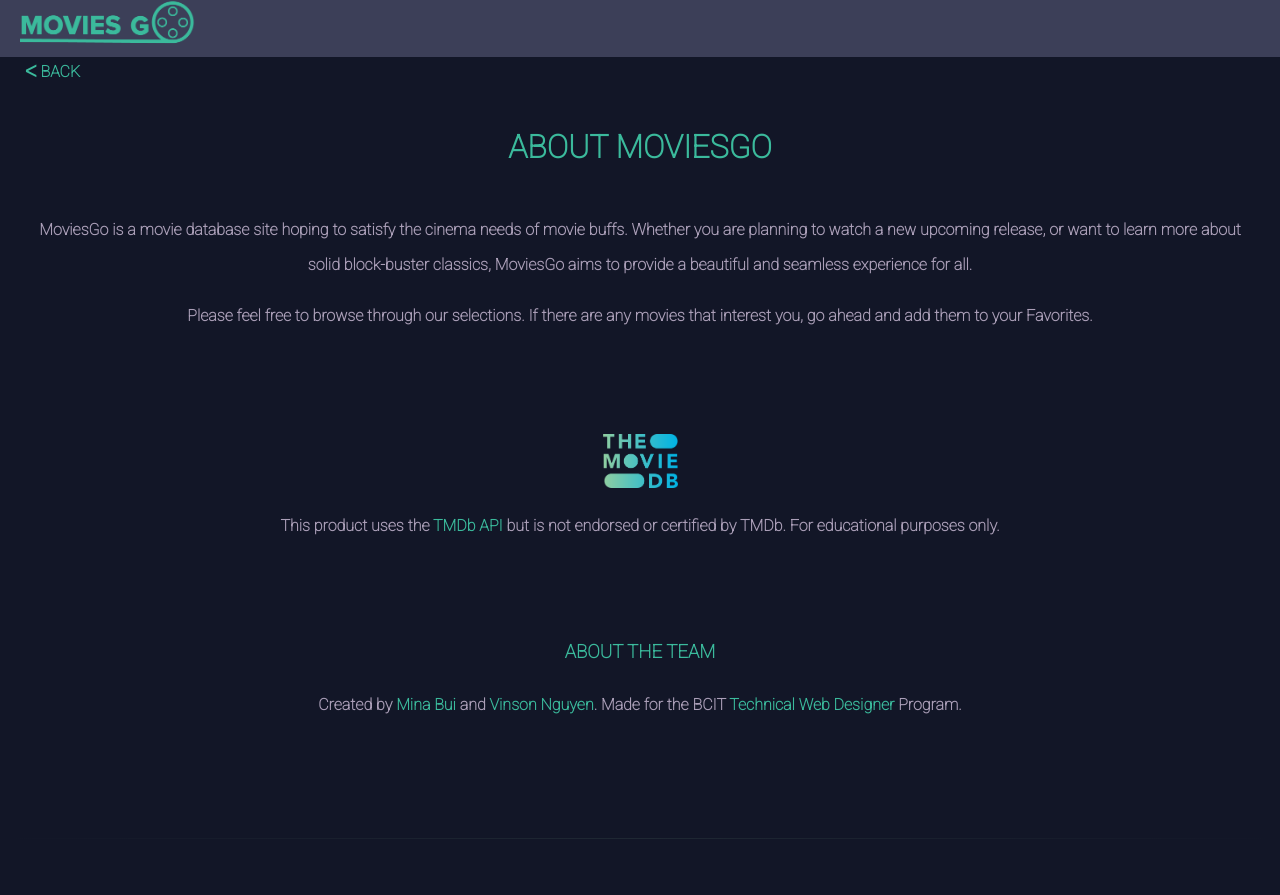
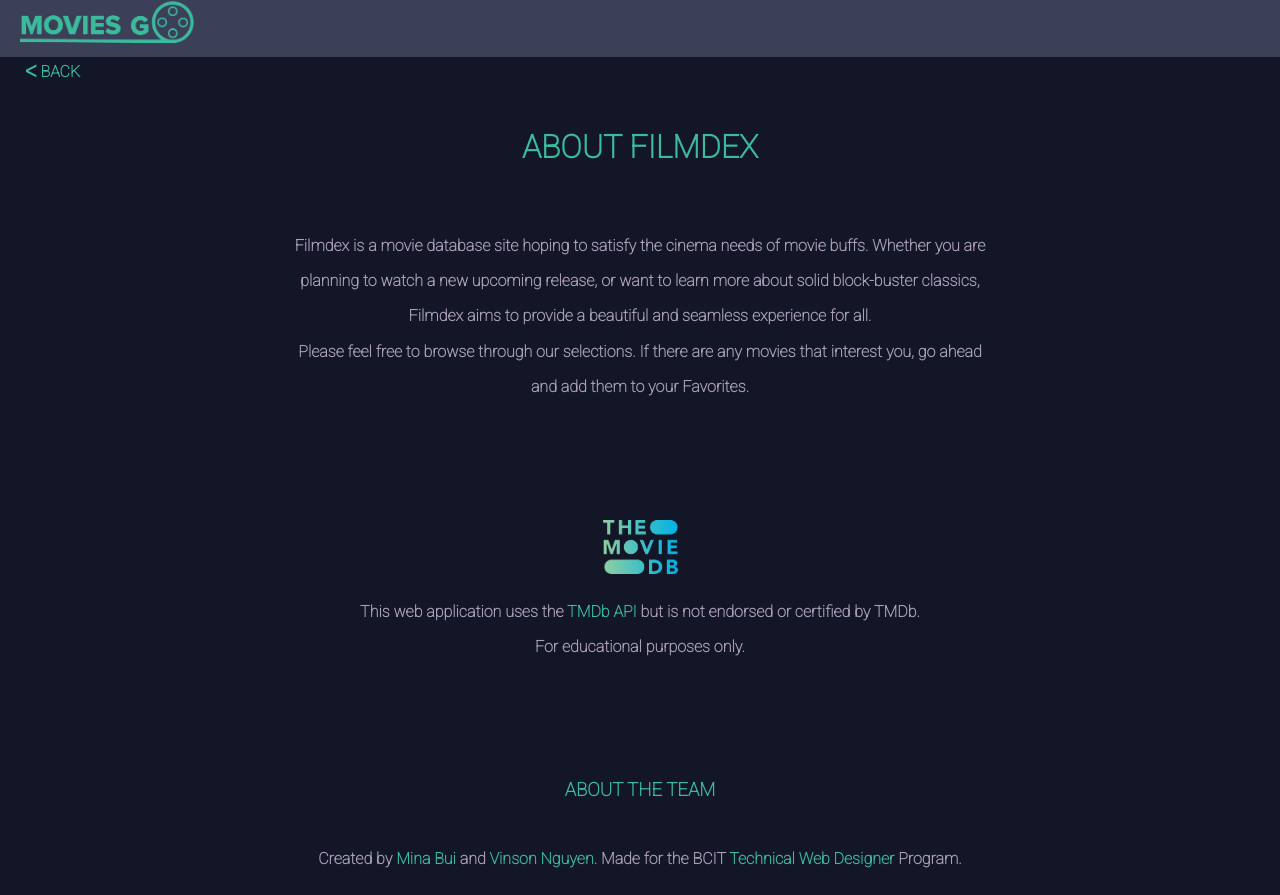
Before and after one commit to Uvacoder/movie-app-v3, a React app in the folder movie-app-starter/: page /about in a window 1280 px wide. Shown: the part 43-938 px from the top of the page. Built offline with nearby package versions, Linux system fonts and the light colour scheme; a web font is replaced by a local one; what use-global-hook would draw is missing.

Commit message:
cleaning up

```diff
--- a/movie-app-starter/public/index.html
+++ b/movie-app-starter/public/index.html
@@ -27,7 +27,7 @@
       work correctly both with client-side routing and a non-root public URL.
       Learn how to configure a non-root public URL by running `npm run build`.
     -->
-  <title>MoviesGo — The Ultimate Guide for Movies Anytime, Anywhere.</title>
+  <title>Filmdex — The Ultimate Guide for Movies Anytime, Anywhere.</title>
 </head>
 
 <body>
--- a/movie-app-starter/src/components/elements/About.js
+++ b/movie-app-starter/src/components/elements/About.js
@@ -7,21 +7,27 @@
 
     <Link to={'/'} className="go-back">&#5176; Back</Link>
 
-    <h2>About MoviesGo</h2>
-    <p><b>MoviesGo</b> is a movie database site hoping to satisfy the cinema needs of movie
+    <h2>About Filmdex</h2>
+    <div className="about-section-wrapper">
+      <p><b>Filmdex</b> is a movie database site hoping to satisfy the cinema needs of movie
         buffs. Whether you are planning to watch a new upcoming release, or want to
-        learn more about solid block-buster classics, MoviesGo aims to provide a
-        beautiful and seamless experience for all.</p>
-    <p>Please feel free to browse through our selections. If there are any movies that
+        learn more about solid block-buster classics, Filmdex aims to provide a
+        beautiful and seamless experience for all.<br></br>
+        Please feel free to browse through our selections. If there are any movies that
         interest you, go ahead and add them to your Favorites.</p>
+    </div>
 
     <div class="tmdb-logo">
       <a href="https://www.themoviedb.org/documentation/api"><img src="/../images/tmdb-logo.png" alt="TMDB Logo" className="no-hover"></img></a>
     </div>
-    <p>This product uses the <a href="https://www.themoviedb.org/documentation/api">TMDb API</a> but is not endorsed or certified by TMDb. For educational purposes only.</p>
+    <div className="about-section-wrapper">
+      <p>This web application uses the <a href="https://www.themoviedb.org/documentation/api">TMDb API</a> but is not endorsed or certified by TMDb. <br></br> For educational purposes only.</p>
+    </div>
 
     <h3>About the Team</h3>
-    <p>Created by <a href="https://mbui.bcitwebdeveloper.ca/">Mina Bui</a> and <a href="https://vnguyen.bcitwebdeveloper.ca/">Vinson Nguyen</a>. Made for the BCIT <a href="https://bcitwebdeveloper.ca/">Technical Web Designer</a> Program.</p>
+    <div className="about-section-wrapper">
+      <p>Created by <a href="https://mbui.bcitwebdeveloper.ca/">Mina Bui</a> and <a href="https://vnguyen.bcitwebdeveloper.ca/">Vinson Nguyen</a>. Made for the BCIT <a href="https://bcitwebdeveloper.ca/">Technical Web Designer</a> Program.</p>
+    </div>
 
   </section>
 
--- a/movie-app-starter/src/components/elements/Footer.js
+++ b/movie-app-starter/src/components/elements/Footer.js
@@ -40,7 +40,7 @@
             </div>
 
             <div className="copyright">
-                <p>&copy; {year} MoviesGo</p>
+                <p>&copy; {year} Filmdex</p>
             </div>
 
         </footer>
--- a/movie-app-starter/src/styles/components/_about.scss
+++ b/movie-app-starter/src/styles/components/_about.scss
@@ -3,22 +3,22 @@
 .about-section {
     padding: 5px 25px 100px 25px;
 
-    p {
+    p,
+    h2,
+    h3,
+    div {
         text-align: center;
     }
 
     h2 {
-        text-align: center;
         padding: 20px 0px 20px 0px;
     }
 
     h3 {
-        text-align: center;
         padding: 80px 0px 5px 0px;
     }
 
-    div {
-        text-align: center;
+    div.tmdb-logo {
         margin: 100px 0px 0px 0px;
     }
     img {
@@ -26,3 +26,13 @@
         width: 75px;
     }
 }
+
+@media screen and (min-width: $tablet) {
+    .about-section-wrapper {
+        display: flex;
+        justify-content: center;
+        p {
+            max-width: 700px;
+        }
+    }
+}
```
